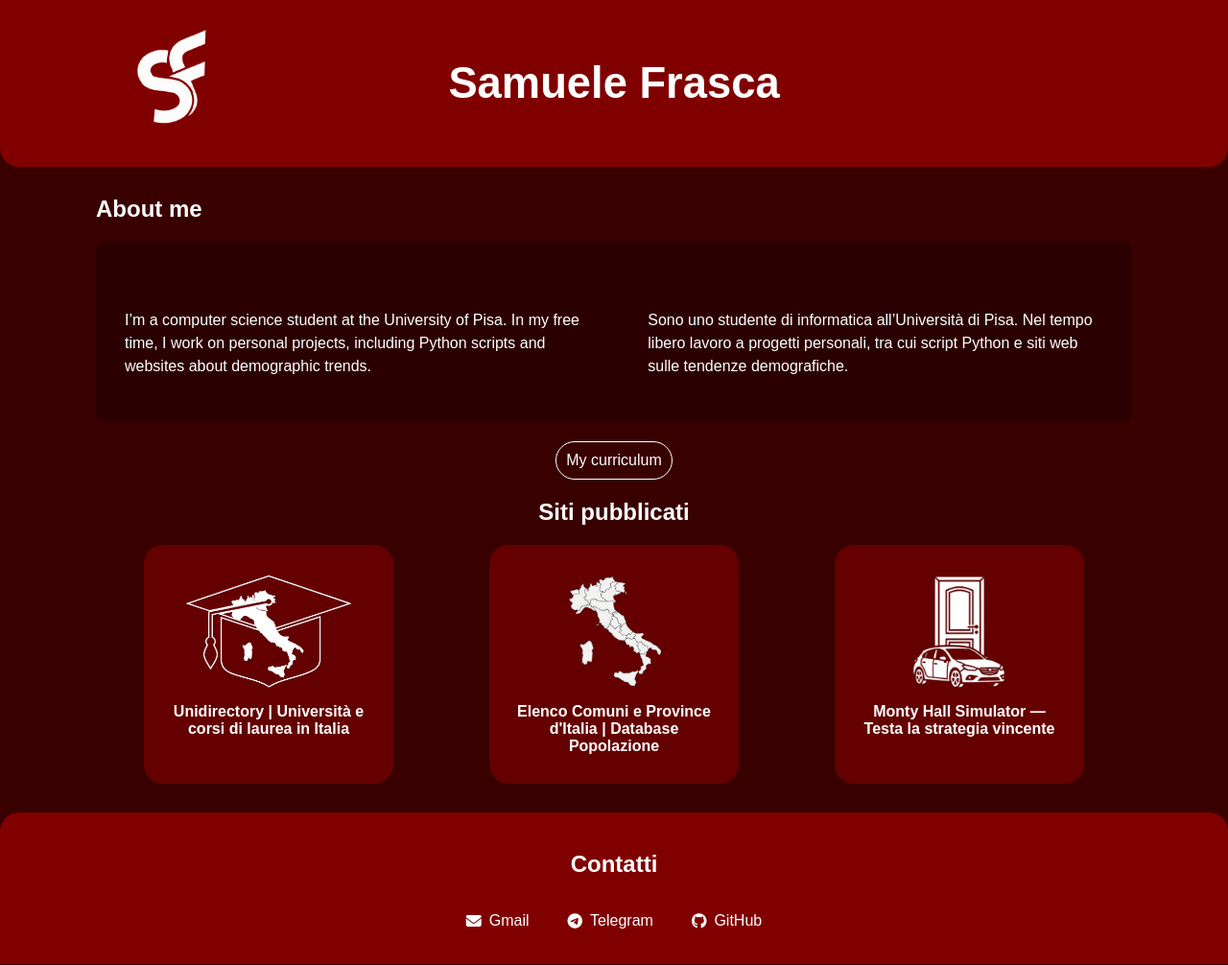
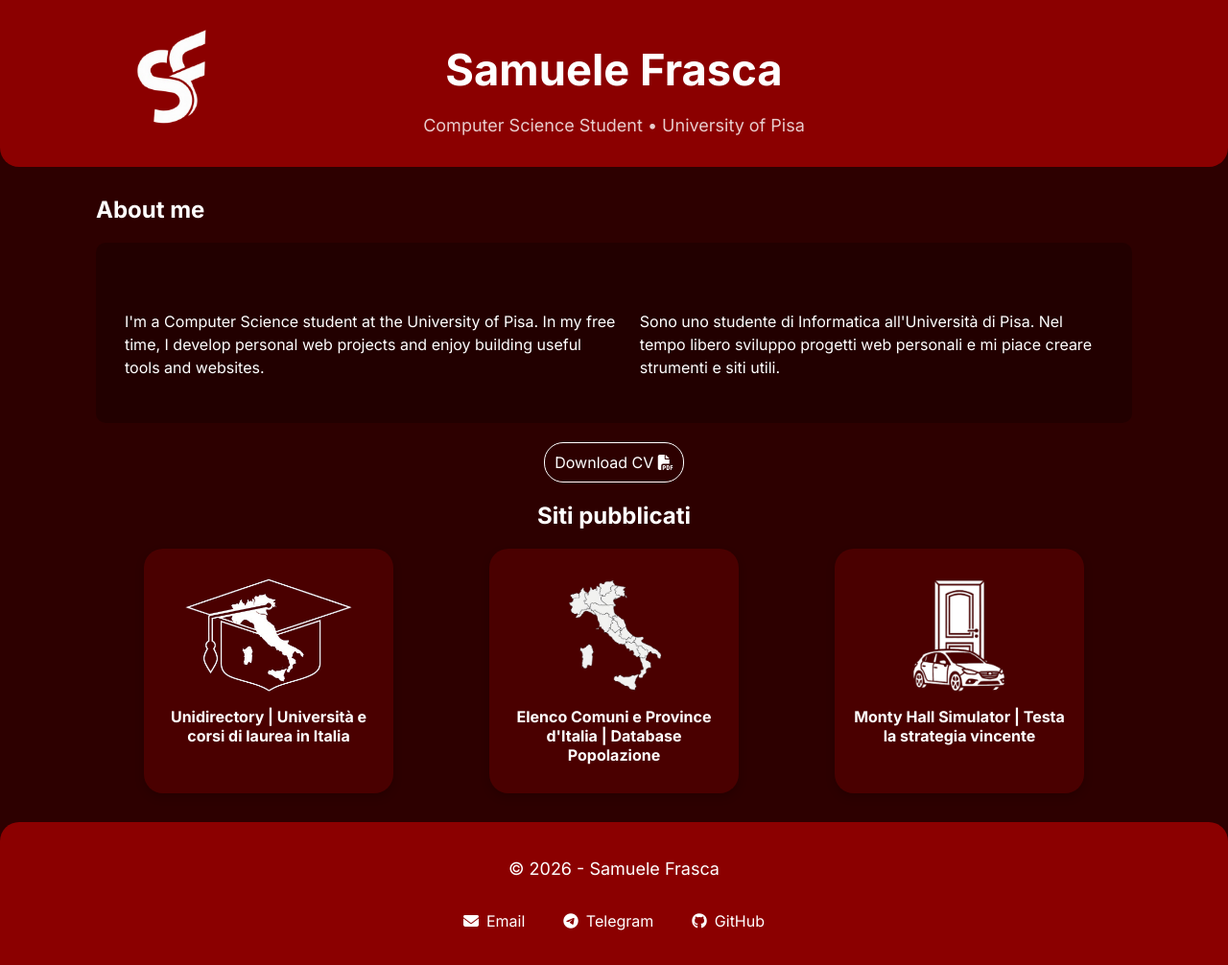
Before and after one commit to samuelefrasca/samuelefrasca.github.io, a plain HTML site: page index.html in a window 1280 px wide. Shown: the whole page at 96% size. Drawn offline with Linux system fonts and the light colour scheme; some icons are missing.

Commit message:
feat: refresh portfolio homepage design and content

```diff
--- a/assets/css/style.css
+++ b/assets/css/style.css
@@ -1,7 +1,11 @@
+html {
+    scroll-behavior: smooth;
+}
+
 body {
-    background-color: #390000;
+    background-color: #2d0000;
     color: #fff;
-    font-family: Arial, Helvetica, sans-serif;
+    font-family: "Inter", sans-serif;
     margin: 0;
     display: flex;
     flex-direction: column;
@@ -24,7 +28,7 @@ a {
 }
 
 header {
-    background-color: #800000;
+    background-color: #8b0000;
     border-radius: 0px 0px 20px 20px;
 }
 
@@ -49,6 +53,13 @@ main {
     font-size: 34pt;
 }
 
+.role {
+    margin-top: -10px;
+    opacity: .8;
+    font-size: 18px;
+    text-align: center;
+}
+
 .subtitle {
     text-align: center;
 }
@@ -59,7 +70,7 @@ main {
     padding: 30px;
     border-radius: 10px;
     display: flex;
-    gap: 50px;
+    gap: 20px;
     line-height: 1.5;
 }
 
@@ -70,7 +81,7 @@ main {
     justify-self: center;
     border-radius: 20px;
     margin: 20px 0px;
-    transition: all 0.3s;
+    transition: .3s;
 }
 
 .curriculum:hover {
@@ -86,14 +97,15 @@ main {
 }
 
 .webcard {
-    background-color: #640000;
+    background-color: #4a0000;
     padding: 30px 20px;
     border-radius: 20px;
     width: 220px;
     display: flex;
     flex-direction: column;
     align-items: center;
-    transition: all 0.3s ease;
+    box-shadow: 0 4px 10px rgba(0, 0, 0, .18);
+    transition: 0.3s ease;
 }
 
 .webcard a {
@@ -110,15 +122,20 @@ main {
 }
 
 .webcard:hover {
-    background-color: #7a0000;
+    background-color: #600000;
     transform: translateY(-8px);
-    box-shadow: 0 15px 25px rgba(0, 0, 0, 0.4);
+    box-shadow: 0 15px 35px rgba(0, 0, 0, .45);
 }
 
 footer {
-    background-color: #800000;
+    background-color: #8b0000;
     padding: 20px 0px;
     border-radius: 20px 20px 0px 0px;
+}
+
+.subtitle-footer {
+    text-align: center;
+    font-size: 18px;
 }
 
 .contatti {
@@ -135,7 +152,7 @@ footer {
     display: flex;
     align-items: center;
     gap: 8px;
-    transition: color 0.3s ease;
+    transition: color .3s ease;
 }
 
 .contatto-item:hover {
--- a/index.html
+++ b/index.html
@@ -19,6 +19,9 @@
     <link rel="stylesheet" href="assets/css/style.css">
     <link rel="stylesheet" href="https://cdn.jsdelivr.net/gh/lipis/flag-icons@7.0.0/css/flag-icons.min.css">
     <link rel="stylesheet" href="https://cdnjs.cloudflare.com/ajax/libs/font-awesome/6.5.1/css/all.min.css">
+    <link rel="preconnect" href="https://fonts.googleapis.com">
+    <link rel="preconnect" href="https://fonts.gstatic.com" crossorigin>
+    <link href="https://fonts.googleapis.com/css2?family=Inter:wght@300;400;500;600;700&display=swap" rel="stylesheet">
 
     <script type="application/ld+json">
         {
@@ -40,6 +43,7 @@
             </div>
             <div class="header2">
                 <h1 class="title">Samuele Frasca</h1>
+                <p class="role">Computer Science Student • University of Pisa</p>
             </div>
             <div class="header3"></div>
         </div>
@@ -48,41 +52,41 @@
         <div class="container">
             <h2>About me</h2>
             <div class="presentation">
-                <p class="presen"><span class="fi fi-gb"></span><br>I’m a computer science student at the University of
-                    Pisa. In my free time, I work on personal projects, including Python scripts and websites about
-                    demographic trends.</p>
-                <p class="presit"><span class="fi fi-it"></span><br>Sono uno studente di informatica all’Università di
-                    Pisa. Nel tempo libero lavoro a progetti personali, tra cui script Python e siti web sulle tendenze
-                    demografiche.</p>
+                <p class="presen"><span class="fi fi-gb"></span><br>I'm a Computer Science student at the University of
+                    Pisa. In my free time, I develop personal web projects and enjoy building useful tools and websites.
+                </p>
+                <p class="presit"><span class="fi fi-it"></span><br>Sono uno studente di Informatica all'Università di
+                    Pisa. Nel tempo libero sviluppo progetti web personali e mi piace creare strumenti e siti utili.</p>
             </div>
-            <a class="curriculum" href="assets/pdf/SamueleFrascaCV.pdf">My curriculum</a>
+            <a class="curriculum" href="assets/pdf/SamueleFrascaCV.pdf">Download CV <i
+                    class="fa-solid fa-file-pdf"></i></a>
             <h2 class="subtitle">Siti pubblicati</h2>
             <div class="pubblicazioni-web">
-                <div class="webcard"><a href="https://unidirectory.it/" target="_blank"><img
-                            src="assets/img/iud_logo.png" alt="iud_logo.png">Unidirectory | Università e corsi di laurea
-                        in Italia</a>
+                <div class="webcard"><a href="https://unidirectory.it/" target="_blank" rel="noopener noreferrer"><img
+                            src="assets/img/iud_logo.png" alt="Logo Unidirectory">Unidirectory | Università e corsi di
+                        laurea in Italia</a>
                 </div>
-                <div class="webcard"><a href="https://provinceitalia.it/" target="_blank"><img
-                            src="assets/img/pi_logo.png" alt="pi_logo.png">Elenco Comuni e Province d'Italia | Database
-                        Popolazione</a>
+                <div class="webcard"><a href="https://provinceitalia.it/" target="_blank" rel="noopener noreferrer"><img
+                            src="assets/img/pi_logo.png" alt="Logo Province Italia">Elenco Comuni e Province d'Italia |
+                        Database Popolazione</a>
                 </div>
-                <div class="webcard"><a href="https://montyhall.pages.dev/" target="_blank"><img
-                            src="assets/img/mh_logo.png" alt="mh_logo.png">Monty Hall Simulator — Testa la strategia
-                        vincente</a>
+                <div class="webcard"><a href="https://montyhall.pages.dev/" target="_blank"
+                        rel="noopener noreferrer"><img src="assets/img/mh_logo.png" alt="Logo MontyHall Simulator">Monty
+                        Hall Simulator | Testa la strategia vincente</a>
                 </div>
             </div>
         </div>
     </main>
     <footer>
         <div class="container">
-            <h2 class="subtitle">Contatti</h2>
+            <p class="subtitle-footer">© 2026 - Samuele Frasca</p>
             <div class="contatti">
-                <p><a class="contatto-item" href="mailto:samufra06@gmail.com" target="_blank"><i
-                            class="fa-solid fa-envelope"></i> Gmail</a></p>
-                <p><a class="contatto-item" href="https://t.me/samuelefrasca" target="_blank"><i
-                            class="fa-brands fa-telegram"></i> Telegram</a></p>
-                <p><a class="contatto-item" href="https://github.com/samuelefrasca" target="_blank"><i
-                            class="fa-brands fa-github"></i> GitHub</a></p>
+                <p><a class="contatto-item" href="mailto:samufra06@gmail.com" target="_blank"
+                        rel="noopener noreferrer"><i class="fa-solid fa-envelope"></i> Email</a></p>
+                <p><a class="contatto-item" href="https://t.me/samuelefrasca" target="_blank"
+                        rel="noopener noreferrer"><i class="fa-brands fa-telegram"></i> Telegram</a></p>
+                <p><a class="contatto-item" href="https://github.com/samuelefrasca" target="_blank"
+                        rel="noopener noreferrer"><i class="fa-brands fa-github"></i> GitHub</a></p>
             </div>
         </div>
     </footer>
```
